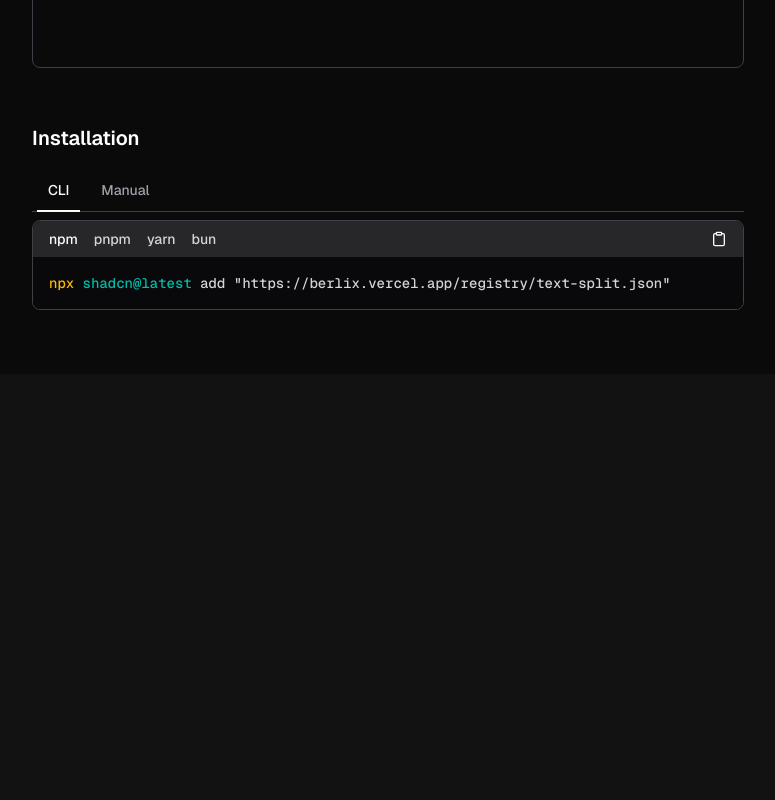
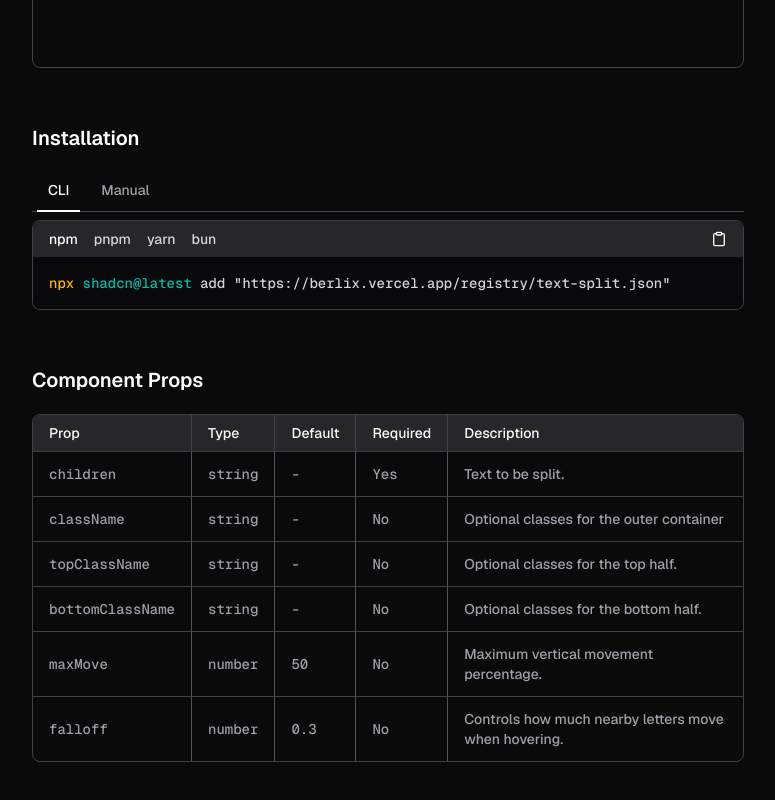
Before and after one commit to BunsDev/berlix, a Next.js app: page /docs/text-split in a window 1280 px wide. Shown: the part 1150-1950 px from the top of the page, without its empty margins (262-1037 px from the left). Before the commit the page ends 1524 px from the top, so only its background shows below. Built offline with nearby package versions, Linux system fonts and the light colour scheme.

Commit message:
add props table to text-split comp

```diff
--- a/src/app/docs/text-split/page.mdx
+++ b/src/app/docs/text-split/page.mdx
@@ -7,6 +7,7 @@ import {
   TabsTrigger,
   TabsContent,
 } from "@/components/site/tabs.tsx";
+import { PropsTable } from "@/components/site/props-table.tsx";
 
 import TextSplitPreview from "./text-split-preview";
 import TextSplitFalloff from "./text-split-falloff";
@@ -62,3 +63,43 @@ Split text animation that shifts top and bottom halves on hover with customizabl
     <CodeBlock filePath="src/components/core/text-split.tsx" />
   </TabsContent>
 </Tabs>
+
+## Component Props
+
+<PropsTable
+  props={[
+    {
+      name: "children",
+      type: "string",
+      required: true,
+      description: "Text to be split.",
+    },
+    {
+      name: "className",
+      type: "string",
+      description: "Optional classes for the outer container",
+    },
+    {
+      name: "topClassName",
+      type: "string",
+      description: "Optional classes for the top half.",
+    },
+    {
+      name: "bottomClassName",
+      type: "string",
+      description: "Optional classes for the bottom half.",
+    },
+    {
+      name: "maxMove",
+      type: "number",
+      default: 50,
+      description: "Maximum vertical movement percentage.",
+    },
+    {
+      name: "falloff",
+      type: "number",
+      default: 0.3,
+      description: "Controls how much nearby letters move when hovering.",
+    },
+  ]}
+/>
```
